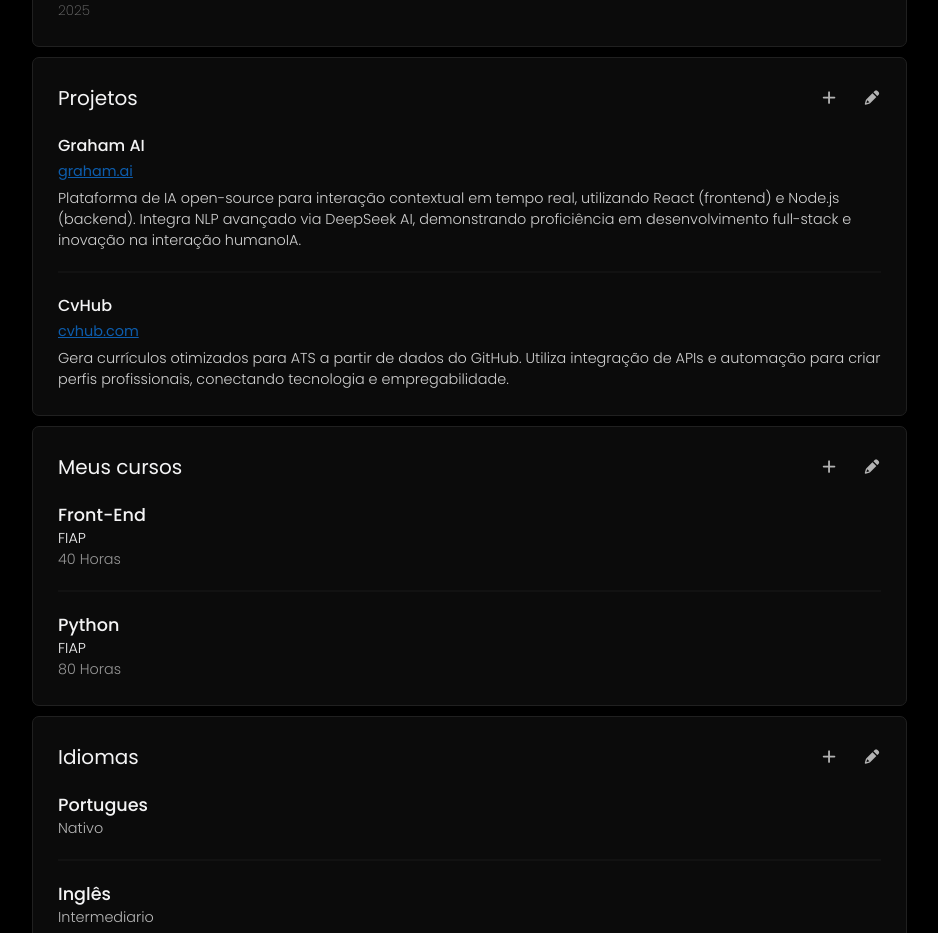
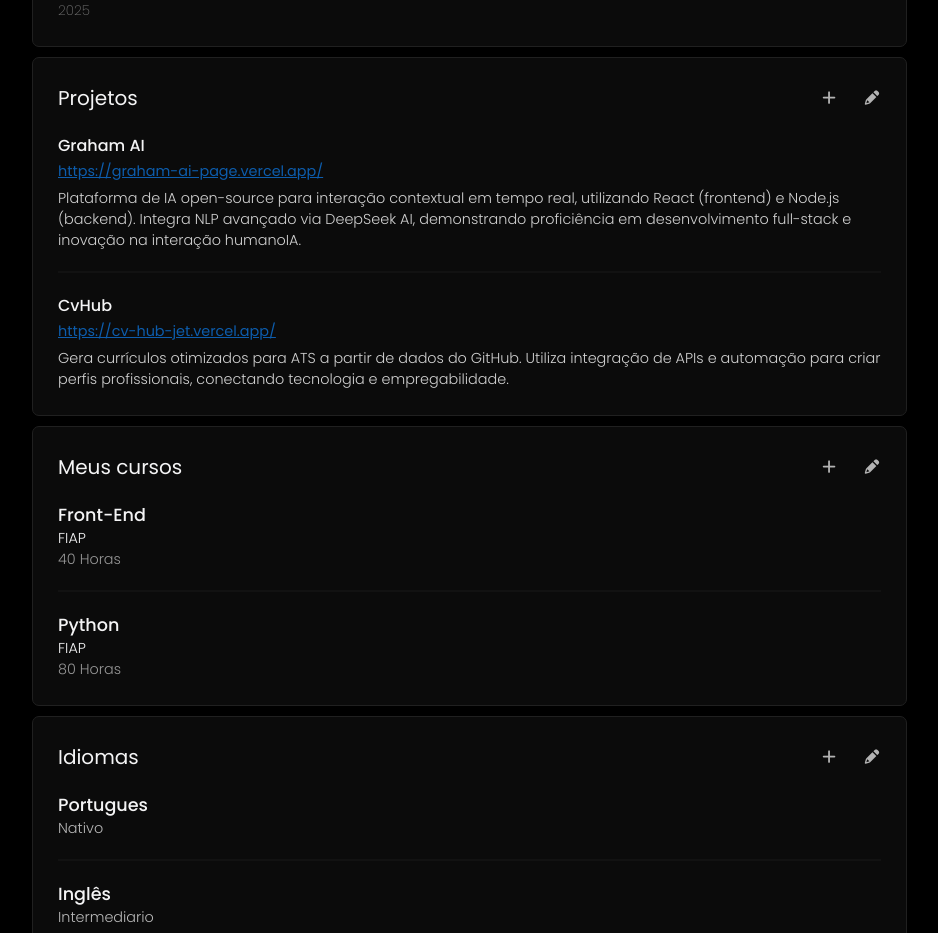
Before and after one commit to Gs-FIAP-eloy/Gs-Front-Web, a React (Vite) app: page /profile in a window 1280 px wide. Shown: the part 1200-2133 px from the top of the page, without its empty margins (38-976 px from the left). Built offline with nearby package versions, Linux system fonts and the light colour scheme; no server answers; sample sign-in values are in the browser's storage.

Commit message:
m- trazendo dados dos projetos do json do usuario logado para CardProjects

```diff
--- a/src/components/ui/CardProjects.jsx
+++ b/src/components/ui/CardProjects.jsx
@@ -1,31 +1,57 @@
-import HeaderCard from "./HeaderCard"
+import { useEffect, useState } from "react";
+import HeaderCard from "./HeaderCard";
 
 const CardProjects = () => {
+
+    const [projects, setProjects] = useState([]);
+
+    useEffect(() => {
+        const user = localStorage.getItem("eloy_user");
+        if (!user) return;
+
+        const usuarioLogado = JSON.parse(user);
+
+        fetch("/db/users.json")
+            .then(res => res.json())
+            .then(data => {
+                if (Array.isArray(data)) {
+                    const userData = data.find(u => u.id === usuarioLogado.id);
+
+                    if (Array.isArray(userData?.projetos)) {
+                        setProjects(userData.projetos);
+                    }
+                }
+            })
+            .catch(err => console.error("Erro ao carregar JSON:", err));
+    }, []);
+
     return (
         <section className="ctn-card">
             <HeaderCard title='Projetos' btnPlus />
+
             <section className="ctn-projects">
-                <article className="project">
-                    <h1>Graham AI</h1>
-                    <a href="" target="_blank">graham.ai</a>
-                    <p>Plataforma de IA open-source para interação contextual em tempo real,
-                        utilizando React (frontend) e Node.js (backend). Integra NLP avançado via DeepSeek AI,
-                        demonstrando proficiência em desenvolvimento full-stack e inovação na interação humanoIA.</p>
-                </article>
 
-                <hr />
+                {projects.map((item, index) =>
+                    item?.titulo && (
+                        <div key={index} className="projects">
+                            <article className="project">
+                                <h1>{item.titulo}</h1>
+                                {item.link && (
+                                    <a href={item.link} target="_blank" rel="noopener noreferrer">
+                                        {item.link}
+                                    </a>
+                                )}
+                                <p>{item.descricao}</p>
+                            </article>
 
-                <article className="project">
-                    <h1>CvHub</h1>
-                    <a href="" target="_blank">cvhub.com</a>
-                    <p>Gera currículos otimizados para ATS a partir de dados do GitHub. Utiliza
-                        integração de APIs e automação para criar perfis profissionais, conectando tecnologia e
-                        empregabilidade.</p>
-                </article>
+                            {index < projects.length - 1 && <hr />}
+                        </div>
+                    )
+                )}
 
             </section>
         </section>
-    )
-}
+    );
+};
 
-export default CardProjects
+export default CardProjects;
--- a/src/css/center.css
+++ b/src/css/center.css
@@ -746,6 +746,9 @@
     flex-direction: column;
     gap: 20px;
 }
+.projects hr{
+    margin-top: 20px;
+}
 
 .project h1 {
     font-size: 1rem;
```
Also changed, not shown: src/assets/img/RateMe (6).png (renamed from src/assets/img/img-profile-default.png).
